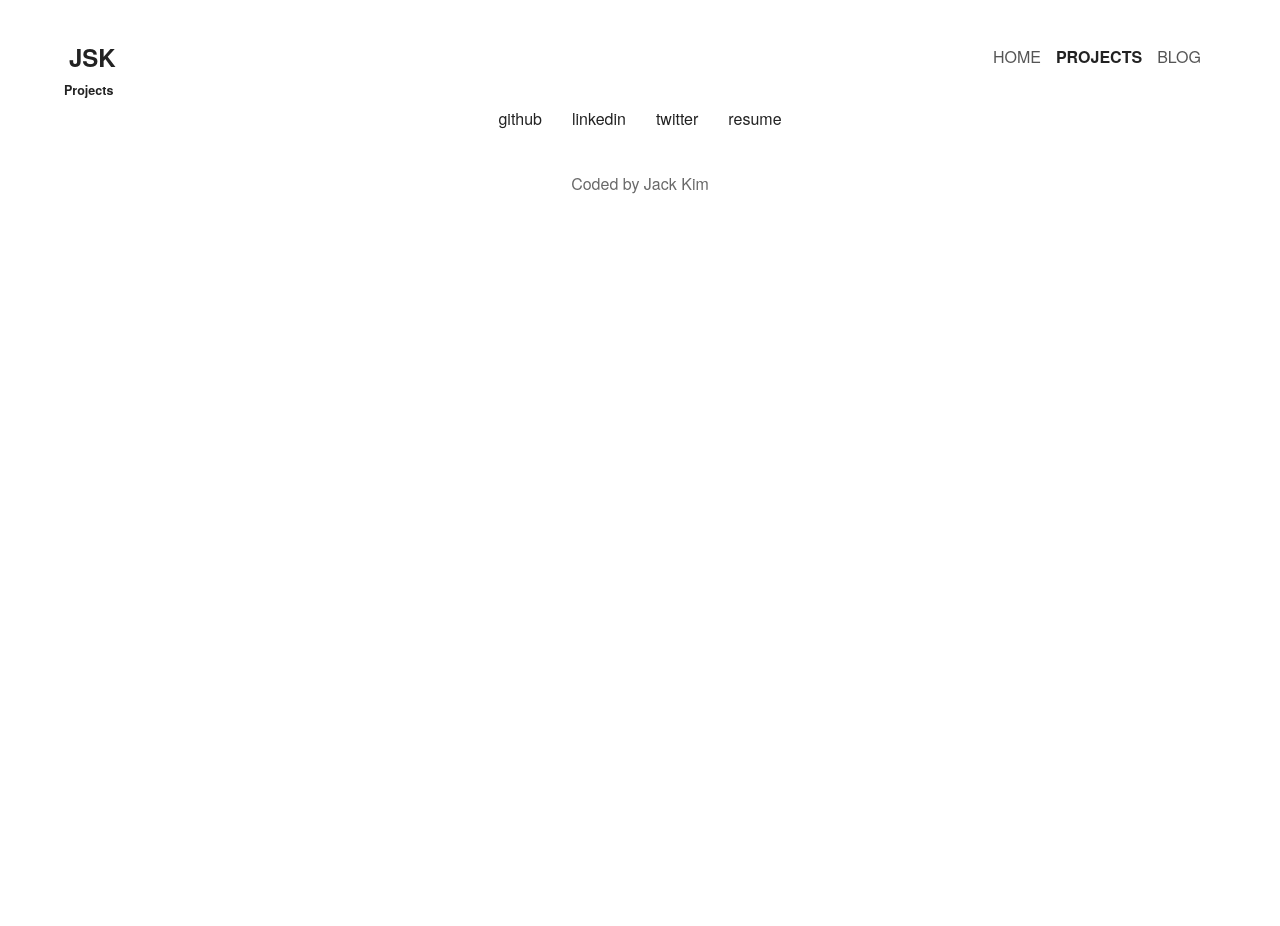
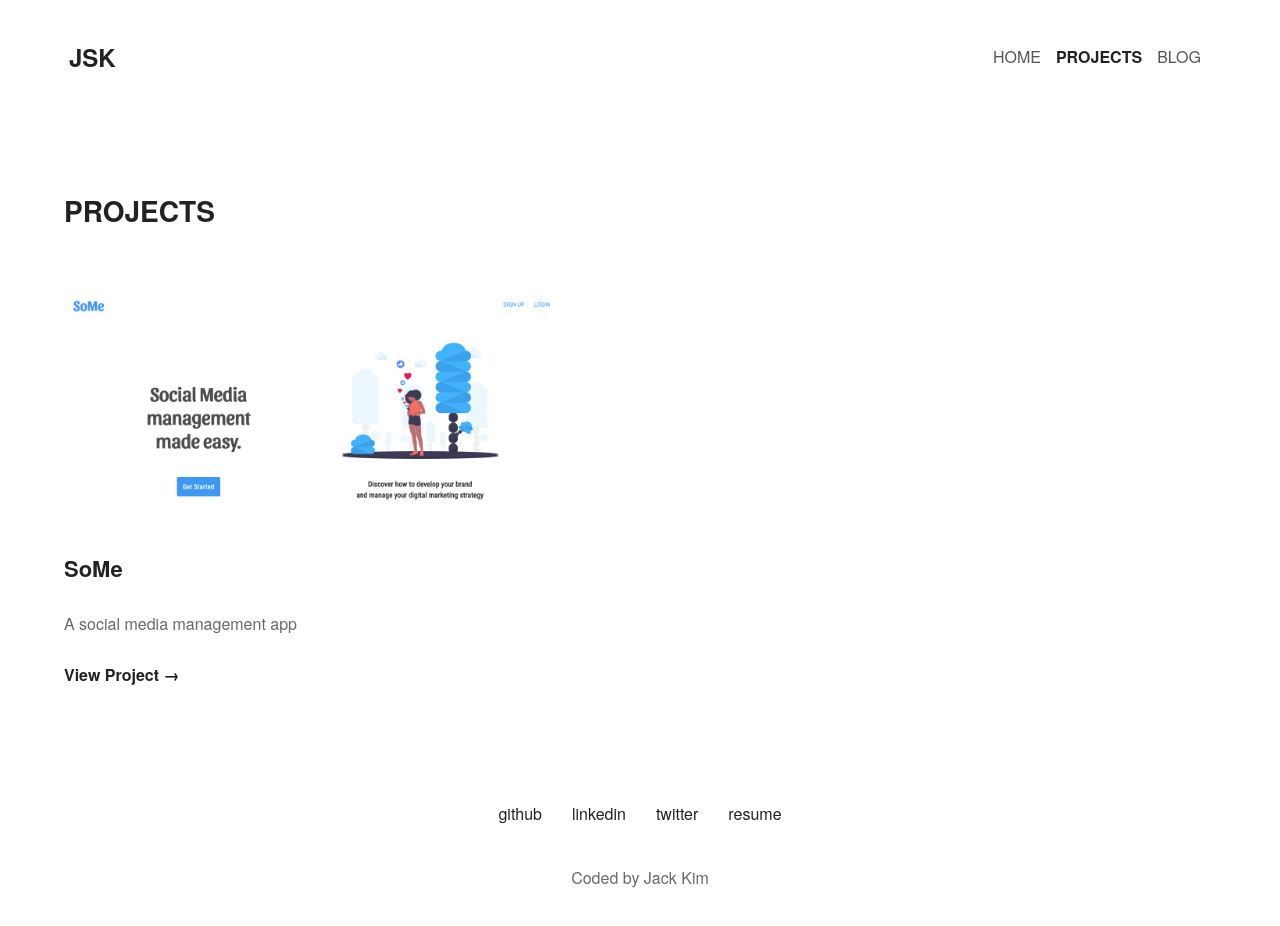
Before and after one commit to jskway/portfolio, a Gatsby site: page /projects in a window 1280 px wide. Before the commit the page ends 840 px from the top, so only its background shows below. Built offline with nearby package versions, Linux system fonts and the light colour scheme; Gatsby itself is replaced by a stand-in of ours.

Commit message:
feat: adjust path prefixes

```diff
--- a/gatsby-node.js
+++ b/gatsby-node.js
@@ -26,7 +26,7 @@ exports.createPages = async ({ actions, graphql, reporter }) => {
 
   posts.forEach(post => {
     actions.createPage({
-      path: post.frontmatter.slug,
+      path: `/blog/${post.frontmatter.slug}`,
       component: require.resolve("./src/templates/post.js"),
       context: {
         slug: post.frontmatter.slug,
@@ -36,7 +36,7 @@ exports.createPages = async ({ actions, graphql, reporter }) => {
 
   projects.forEach(project => {
     actions.createPage({
-      path: project.frontmatter.slug,
+      path: `/projects/${project.frontmatter.slug}`,
       component: require.resolve("./src/templates/project.js"),
       context: {
         slug: project.frontmatter.slug,
--- a/public/page-data/dev-404-page/page-data.json
+++ b/public/page-data/dev-404-page/page-data.json
@@ -1 +1 @@
-{"componentChunkName":"component---cache-dev-404-page-js","path":"/dev-404-page/","result":{"data":{"allSitePage":{"nodes":[{"path":"/hello-world"},{"path":"/some"},{"path":"/404/"},{"path":"/blog/"},{"path":"/"},{"path":"/projects/"},{"path":"/404.html"}]}},"pageContext":{}},"staticQueryHashes":[]}
+{"componentChunkName":"component---cache-dev-404-page-js","path":"/dev-404-page/","result":{"data":{"allSitePage":{"nodes":[{"path":"/blog/hello-world"},{"path":"/projects/some"},{"path":"/404/"},{"path":"/blog/"},{"path":"/"},{"path":"/projects/"},{"path":"/404.html"}]}},"pageContext":{}},"staticQueryHashes":[]}
--- a/src/components/project-preview.js
+++ b/src/components/project-preview.js
@@ -1,5 +1,5 @@
 import React from "react"
-import { Link } from "gatsby"
+import { Link, withPrefix } from "gatsby"
 import styled from "styled-components"
 import Image from "gatsby-image"
 import { breakpoints } from "../styles/breakpoints"
@@ -31,10 +31,12 @@ const ProjectLink = styled(Link)`
   font-weight: 600;
 `
 
-const ProjectPreview = ({ project }) => {
+const ProjectPreview = ({ project, location }) => {
+  const isHomepage = location.pathname === withPrefix("/")
+
   return (
     <Article>
-      <Link to={project.slug}>
+      <Link to={isHomepage ? `/projects/${project.slug}` : project.slug}>
         <ProjectImage fluid={project.image.sharp.fluid} alt={project.title} />
       </Link>
       <div>
--- a/src/components/projects.js
+++ b/src/components/projects.js
@@ -32,7 +32,7 @@ const Div = styled.div`
   }
 `
 
-const Projects = () => {
+const Projects = ({ location }) => {
   const projects = useProjects()
 
   return (
@@ -40,7 +40,11 @@ const Projects = () => {
       <H2>PROJECTS</H2>
       <Div>
         {projects.map(project => (
-          <ProjectPreview key={project.slug} project={project} />
+          <ProjectPreview
+            key={project.slug}
+            project={project}
+            location={location}
+          />
         ))}
       </Div>
     </ProjectsContainer>
--- a/src/components/skills.js
+++ b/src/components/skills.js
@@ -41,6 +41,7 @@ const SkillsWrapper = styled.div`
 
   ul {
     padding-left: 30px;
+    line-height: 2;
   }
 
   ul li {
--- a/src/pages/index.js
+++ b/src/pages/index.js
@@ -6,12 +6,12 @@ import Skills from "../components/skills"
 import Projects from "../components/projects"
 import CallToAction from "../components/call-to-action"
 
-const Home = () => (
+const Home = ({ location }) => (
   <Layout>
     <Hero />
     <About />
     <Skills />
-    <Projects />
+    <Projects location={location} />
     <CallToAction />
   </Layout>
 )
--- a/src/pages/projects.js
+++ b/src/pages/projects.js
@@ -1,10 +1,11 @@
 import React from "react"
 import Layout from "../components/layout"
+import Projects from "../components/projects"
 
-const Projects = () => (
+const ProjectsPage = ({ location }) => (
   <Layout>
-    <h1>Projects</h1>
+    <Projects location={location} />
   </Layout>
 )
 
-export default Projects
+export default ProjectsPage
```
